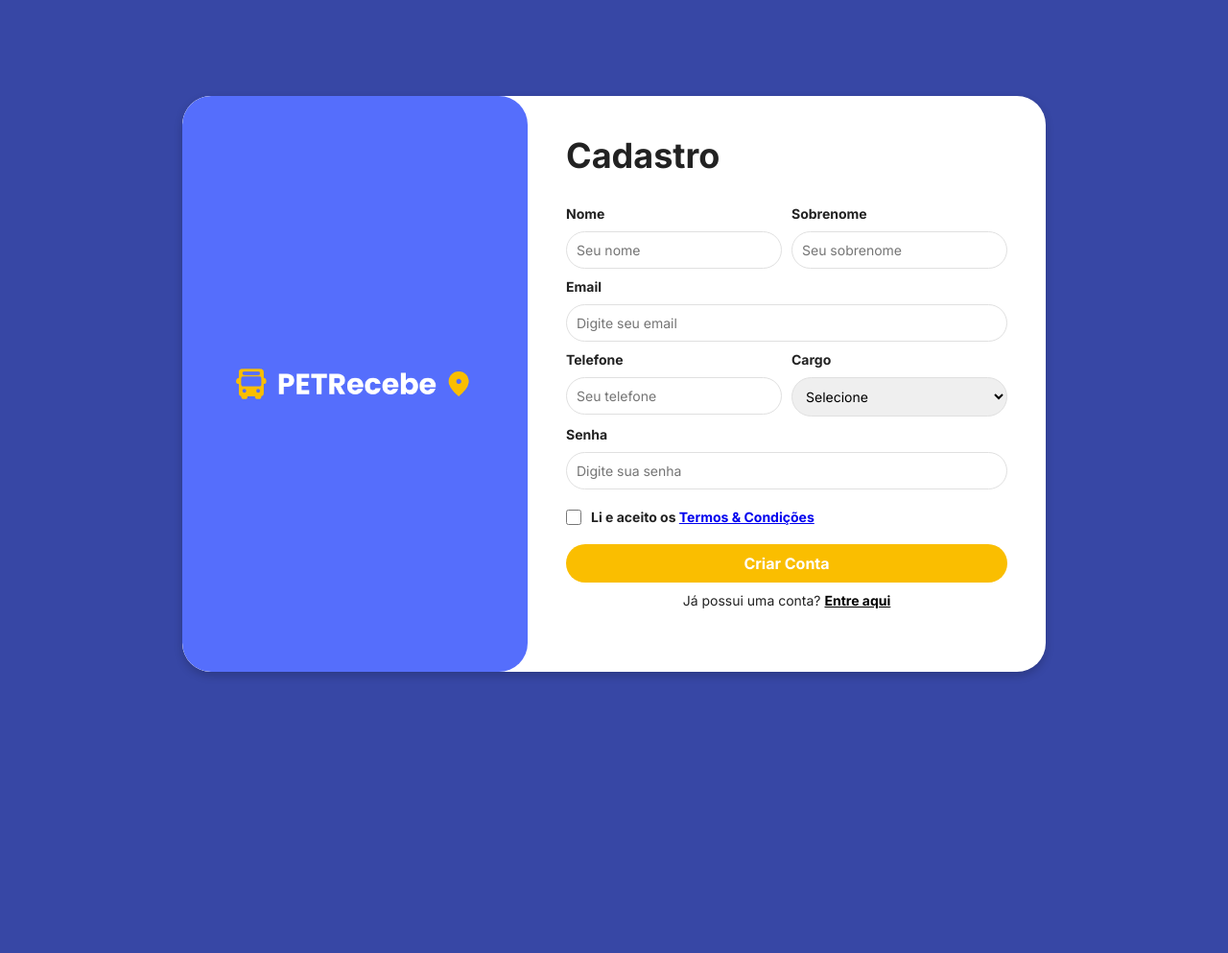
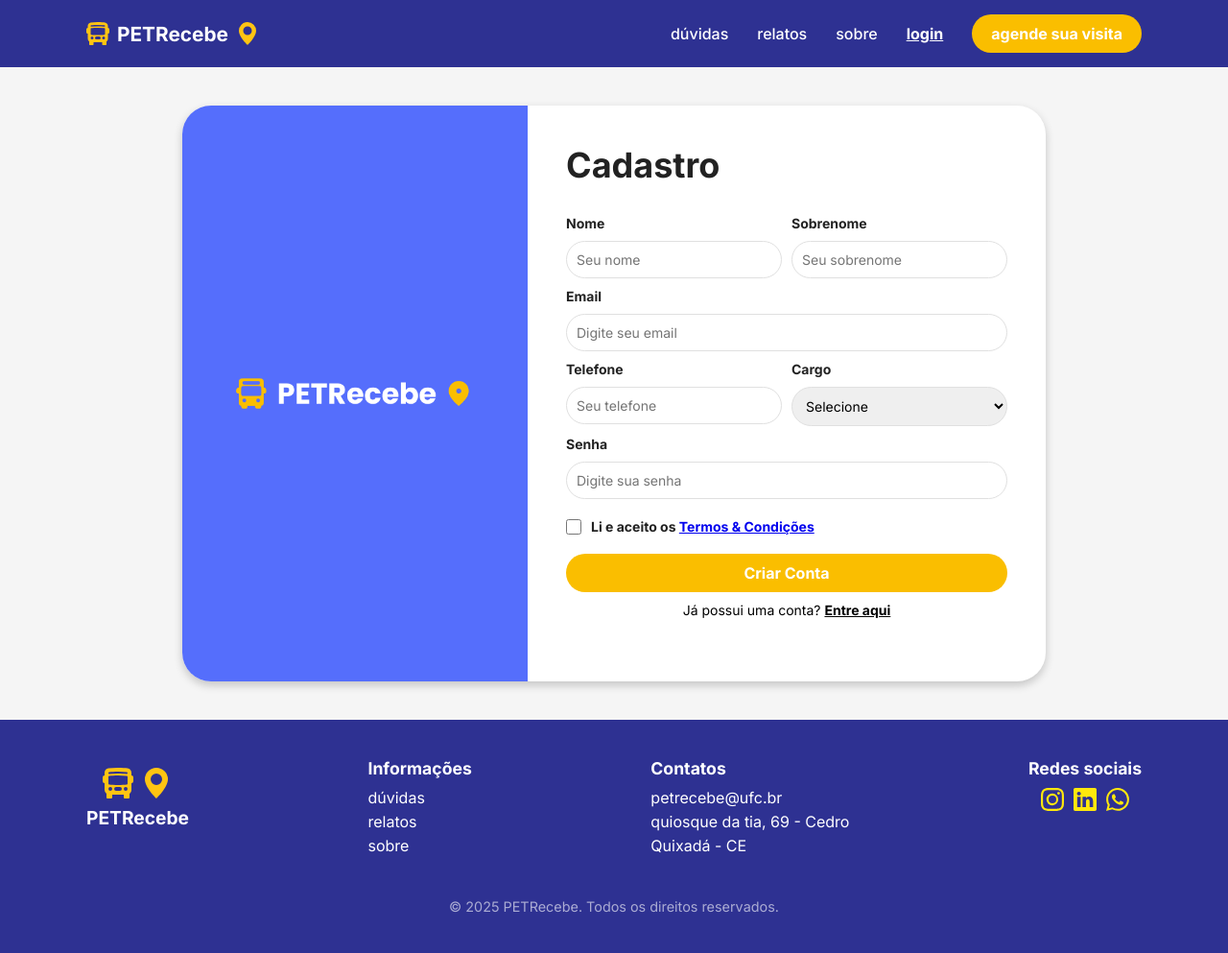
Before and after one commit to GustavoErick/pet-recebe, a plain HTML site: page client/html/siginup.html in a window 1280 px wide. Shown: the whole page at 96% size. Before the commit the page ends 800 px from the top, so only its background shows below. Drawn offline with nearby package versions, Linux system fonts and the light colour scheme.

Commit message:
subindo alteracoes

```diff
--- a/client/assets/css/signup.css
+++ b/client/assets/css/signup.css
@@ -1,17 +1,88 @@
+/* RESET */
 * {
     margin: 0;
     padding: 0;
     box-sizing: border-box;
     font-family: 'Inter', sans-serif;
-    /* border: solid 1px red; */
 }
 
 body {
     display: flex;
+    flex-direction: column;
     align-items: center;
+    justify-content: flex-start;
+    min-height: 100vh;
+    background-color: #F5F5F5;
+}
+
+.header {
+    background-color: #2E3192;
+    padding: 15px 40px;
+    width: 100%;
+    display: flex;
     justify-content: center;
-    height: 100vh;
-    background: #3747A5;
+}
+
+.header-container {
+    display: flex;
+    justify-content: space-between;
+    align-items: center;
+    width: 1100px;
+}
+
+.logo {
+    display: flex;
+    align-items: center;
+    gap: 8px;
+}
+
+.logo img {
+    width: 24px;
+    filter: invert(73%) sepia(98%) saturate(585%) hue-rotate(-14deg);
+}
+
+.logo-text {
+    font-size: 1.3rem;
+    font-weight: bold;
+    color: white;
+}
+
+.nav ul {
+    list-style: none;
+    display: flex;
+    gap: 30px;
+    align-items: center;
+}
+
+.nav ul li {
+    display: flex;
+    align-items: center;
+}
+
+.nav ul li a {
+    text-decoration: none;
+    color: white;
+    font-size: 1rem;
+    font-weight: 500;
+}
+
+.nav ul li .login {
+    font-weight: bold;
+    text-decoration: underline;
+}
+
+.nav ul li .btn-visit {
+    background-color: #FABE00;
+    color: white;
+    padding: 10px 20px;
+    border-radius: 25px;
+    font-weight: bold;
+    text-decoration: none;
+    display: inline-block;
+}
+
+.nav ul li .btn-visit:hover {
+    background-color: #E0A800;
 }
 
 .container {
@@ -22,6 +93,8 @@ body {
     border-radius: 30px;
     box-shadow: 0px 4px 10px rgba(0, 0, 0, 0.2);
     overflow: hidden;
+    margin-top: 40px;
+    margin-bottom: 40px;
 }
 
 .left-side {
@@ -30,8 +103,16 @@ body {
     background-image: url("/client/assets/img/pet-recebe-img.png");
     background-size: cover;
     background-position: center;
-    background-repeat: no-repeat;
-    border-radius: 30px;
+}
+
+.left-side .logo-box {
+    display: flex;
+    flex-direction: column;
+    align-items: center;
+    text-align: center;
+    color: white;
+    font-size: 1.3rem;
+    font-weight: bold;
 }
 
 .right-side {
@@ -46,6 +127,7 @@ h2 {
     color: #222222;
 }
 
+/* FORMULÁRIO */
 form {
     display: flex;
     flex-direction: column;
@@ -112,18 +194,13 @@ button {
     font-weight: bold;
     border: none;
     padding: 10px;
-    border-radius: 5px;
+    border-radius: 30px;
     cursor: pointer;
     margin-top: 10px;
-    border-radius: 30px;
 }
 
 button:hover {
     background: #e6a600;
-}
-
-p {
-    color: #222222;
 }
 
 .login-link {
@@ -136,3 +213,106 @@ p {
     font-weight: bold;
     color: black;
 }
+
+/* FOOTER */
+.footer {
+    background-color: #2E3192;
+    color: white;
+    padding: 40px 20px;
+    text-align: center;
+    width: 100%;
+    position: relative;
+    bottom: 0;
+    left: 0;
+}
+
+.footer-container {
+    display: flex;
+    justify-content: space-between;
+    align-items: flex-start;
+    max-width: 1100px;
+    margin: 0 auto;
+    padding-bottom: 20px;
+}
+
+.footer-brand {
+    display: flex;
+    flex-direction: column;
+    align-items: center;
+    text-align: center;
+}
+
+.footer-icons {
+    display: flex;
+    gap: 8px;
+    justify-content: center;
+    align-items: center;
+    margin-top: 10px;
+}
+
+.footer-icons img {
+    width: 32px;
+    height: auto;
+    filter: invert(73%) sepia(98%) saturate(585%) hue-rotate(-14deg);
+}
+
+.footer-brand h3 {
+    margin-top: 8px;
+    font-size: 1.2rem;
+    color: white;
+    font-weight: bold;
+}
+
+.footer-section {
+    text-align: left;
+}
+
+.footer-section h4 {
+    font-size: 1.1rem;
+    font-weight: bold;
+    margin-bottom: 10px;
+}
+
+.footer-section ul {
+    list-style: none;
+    padding: 0;
+}
+
+.footer-section ul li {
+    margin-bottom: 5px;
+}
+
+.footer-section ul li a {
+    text-decoration: none;
+    color: white;
+    font-size: 1rem;
+    transition: color 0.3s;
+}
+
+.footer-section ul li a:hover {
+    color: #FABE00;
+}
+
+.footer-section p {
+    font-size: 1rem;
+    margin-bottom: 5px;
+}
+
+.social-icons {
+    display: flex;
+    gap: 10px;
+    justify-content: center;
+}
+
+.social-icons a img {
+    width: 24px;
+    filter: invert(88%) sepia(48%) saturate(2000%) hue-rotate(-14deg);
+}
+
+.footer-copy {
+    font-size: 0.9rem;
+    color: rgba(255, 255, 255, 0.6);
+    text-align: center;
+    width: 100%;
+    margin-top: 20px;
+}
--- a/client/html/siginup.html
+++ b/client/html/siginup.html
@@ -11,6 +11,30 @@
 
 </head>
 <body>
+
+
+    <header class="header">
+        <div class="header-container">
+            <div class="logo">
+                <img src="/client/assets/img/bus-front-fill.svg" alt="Ícone de ônibus">
+                <span class="logo-text">PETRecebe</span>
+                <img src="/client/assets/img/geo-alt-fill.svg" alt="Ícone de localização">
+            </div>
+
+            <nav class="nav">
+                <ul>
+                    <li><a href="/client/html/faq.html">dúvidas</a></li>
+                    <li><a href="#">relatos</a></li>
+                    <li><a href="#">sobre</a></li>
+                    <li class="user-info">
+                        <a href="/client/html/signin.html" class="login">login</a>
+                    </li>
+                    <li><a href="#" class="btn-visit">agende sua visita</a></li>
+                </ul>
+            </nav>
+        </div>
+    </header>
+
     <div class="container">
 
         <div class="left-side"></div>
@@ -63,6 +87,44 @@
             </form>
         </div>
     </div>
+    <footer class="footer">
+        <div class="footer-container">
+            <div class="footer-brand">
+                <div class="footer-icons">
+                    <img src="/client/assets/img/bus-front-fill.svg" alt="Ícone de ônibus">
+                    <img src="/client/assets/img/geo-alt-fill.svg" alt="Ícone de localização">
+                </div>
+                <h3>PETRecebe</h3>
+            </div>
+
+            <div class="footer-section">
+                <h4>Informações</h4>
+                <ul>
+                    <li><a href="#">dúvidas</a></li>
+                    <li><a href="#">relatos</a></li>
+                    <li><a href="#">sobre</a></li>
+                </ul>
+            </div>
+
+            <div class="footer-section">
+                <h4>Contatos</h4>
+                <p>petrecebe@ufc.br</p>
+                <p>quiosque da tia, 69 - Cedro</p>
+                <p>Quixadá - CE</p>
+            </div>
+
+            <div class="footer-section">
+                <h4>Redes sociais</h4>
+                <div class="social-icons">
+                    <a href="#"><img src="/client/assets/img/instagram.svg" alt="Instagram"></a>
+                    <a href="#"><img src="/client/assets/img/linkedin.svg" alt="LinkedIn"></a>
+                    <a href="#"><img src="/client/assets/img/whatsapp.svg" alt="WhatsApp"></a>
+                </div>
+            </div>
+        </div>
+        <p class="footer-copy">© 2025 PETRecebe. Todos os direitos reservados.</p>
+    </footer>
+
 <script src="https://cdn.jsdelivr.net/npm/axios/dist/axios.min.js"></script>
 <script type="module" src="../js/signup.js"></script>
 </body>
```
